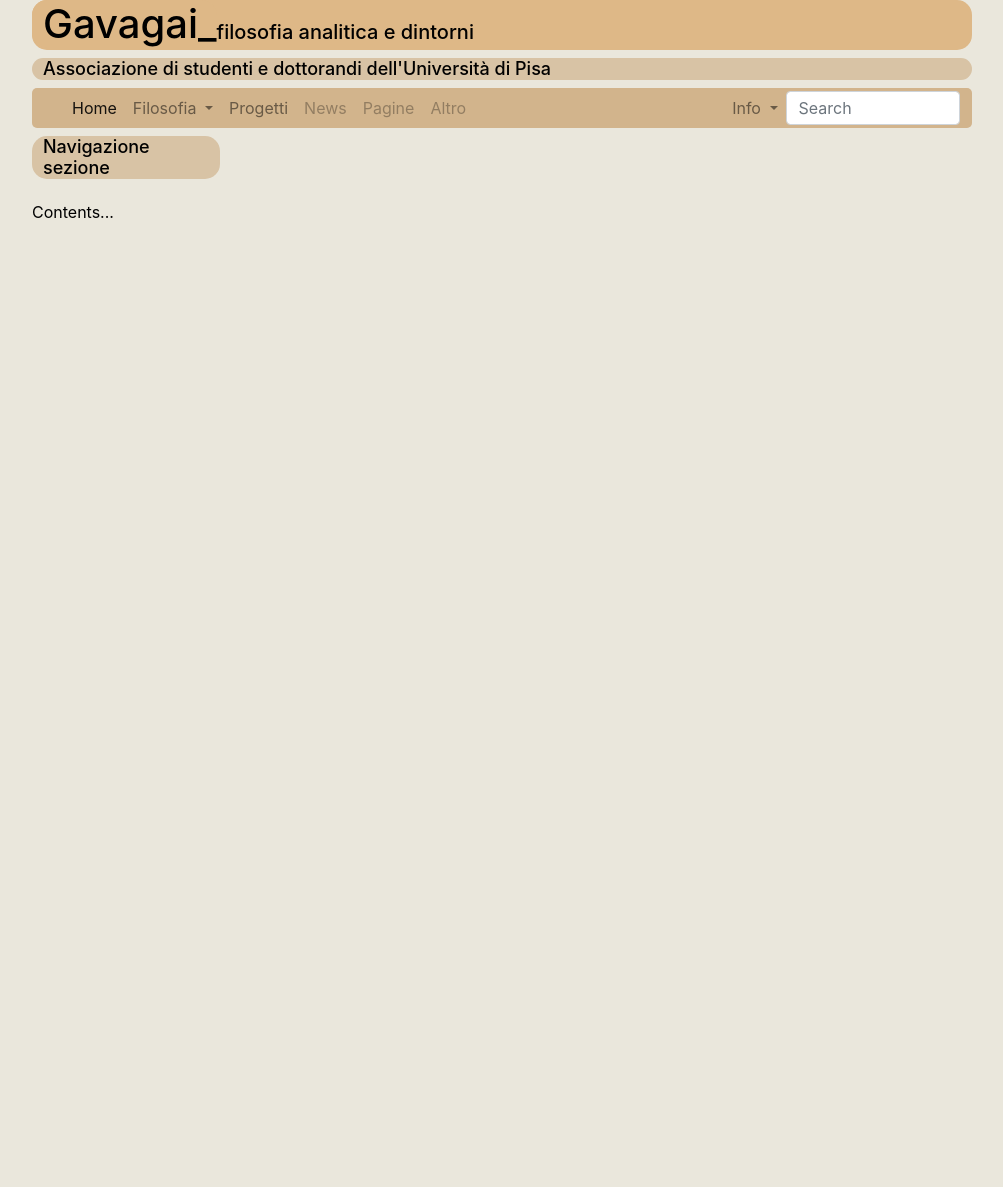
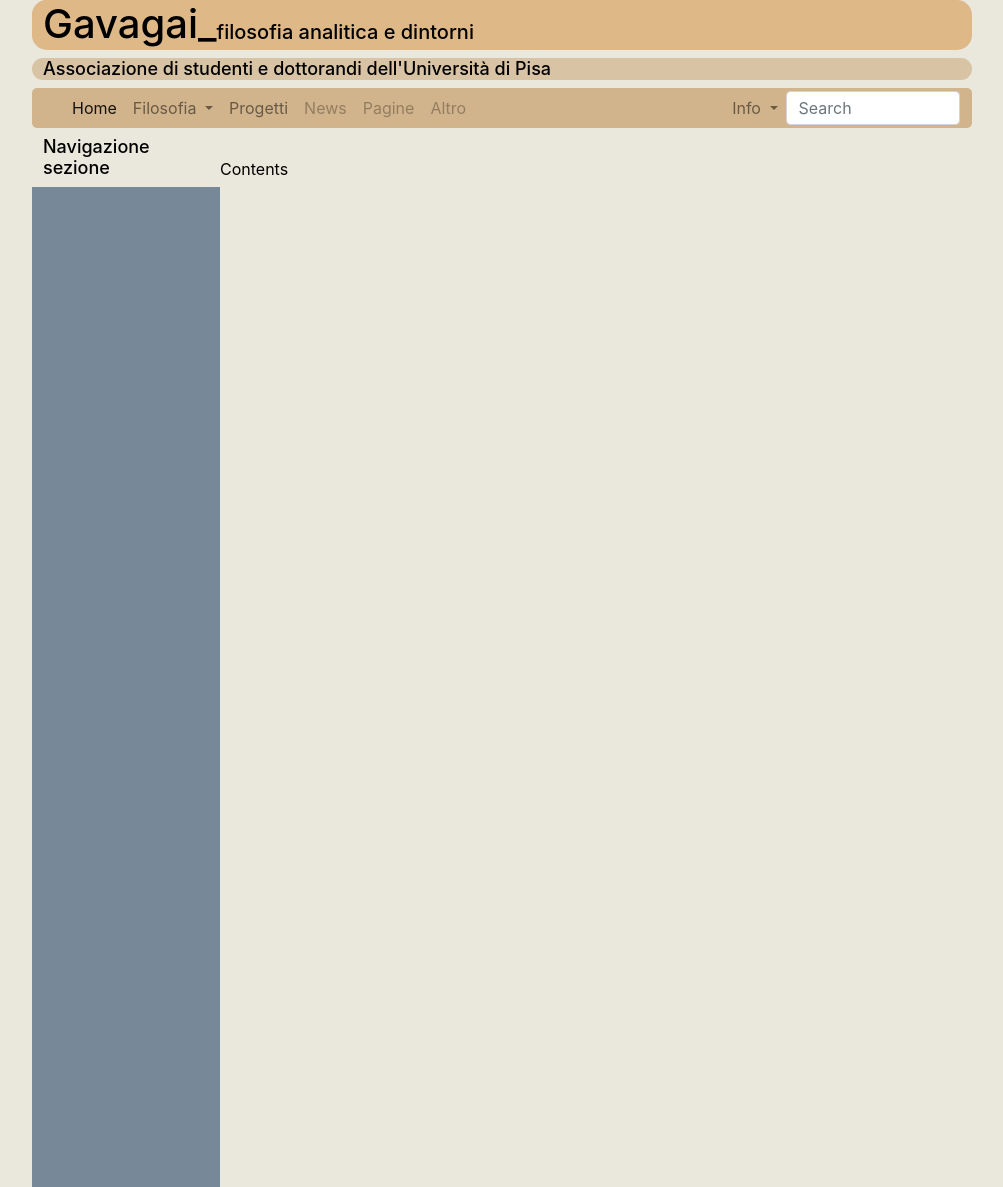
Before and after one commit to Gavagai-phi/gavagai-phi2.github.io, a Jekyll site: the page index.html, which Jekyll copies as it is, in a window 1280 px wide. Shown: the whole page, without its empty margins (138-1141 px from the left). Built offline with Jekyll 4.4.1, drawn with Linux system fonts in a browser that asks for light colours; before the commit the page ends 900 px from its top, so only the background shows below that.

Commit message:
Update index.html

```diff
--- a/index.html
+++ b/index.html
@@ -78,22 +78,28 @@
 <div style="height: 8px"></div>
 
 
-	<script src="https://code.jquery.com/jquery-3.3.1.slim.min.js" integrity="sha384-q8i/X+965DzO0rT7abK41JStQIAqVgRVzpbzo5smXKp4YfRvH+8abtTE1Pi6jizo" crossorigin="anonymous"></script>
-    <script src="https://cdnjs.cloudflare.com/ajax/libs/popper.js/1.14.7/umd/popper.min.js" integrity="sha384-UO2eT0CpHqdSJQ6hJty5KVphtPhzWj9WO1clHTMGa3JDZwrnQq4sF86dIHNDz0W1" crossorigin="anonymous"></script>
-    <script src="https://stackpath.bootstrapcdn.com/bootstrap/4.3.1/js/bootstrap.min.js" integrity="sha384-JjSmVgyd0p3pXB1rRibZUAYoIIy6OrQ6VrjIEaFf/nJGzIxFDsf4x0xIM+B07jRM" crossorigin="anonymous"></script>
 
  <div class='wrapper'>
    <div style="width: 20%;
   float: left; border-radius: 15px">
-	<h2 style="padding-left: 11px; font-size: 18px">Navigazione sezione </h2>
+  <h6 style="padding-left: 11px; font-size: 18px">Navigazione sezione </h6>
+  <div style="width: 100%; height:1000px;
+  float: left; background-color: lightslategray">
+         </div>
+       </div>
          <div style="width: 80%;
   float: left;">
+  <h1><hr style="border-top: 8px;border-radius: 15px; margin-top: 21px"></h1>
+  Contents
+
 </div>
-	<h1><hr style="border-top: 8px;border-radius: 15px; margin-top: 21px"></h1>
-	Contents...
 </div>
 
-</div>
 
+
+    <script src="https://code.jquery.com/jquery-3.3.1.slim.min.js" integrity="sha384-q8i/X+965DzO0rT7abK41JStQIAqVgRVzpbzo5smXKp4YfRvH+8abtTE1Pi6jizo" crossorigin="anonymous"></script>
+    <script src="https://cdnjs.cloudflare.com/ajax/libs/popper.js/1.14.7/umd/popper.min.js" integrity="sha384-UO2eT0CpHqdSJQ6hJty5KVphtPhzWj9WO1clHTMGa3JDZwrnQq4sF86dIHNDz0W1" crossorigin="anonymous"></script>
+    <script src="https://stackpath.bootstrapcdn.com/bootstrap/4.3.1/js/bootstrap.min.js" integrity="sha384-JjSmVgyd0p3pXB1rRibZUAYoIIy6OrQ6VrjIEaFf/nJGzIxFDsf4x0xIM+B07jRM" crossorigin="anonymous"></script>
     </body>
+
 </html>
```
Lines whose indentation alone changed are shown as unchanged.
